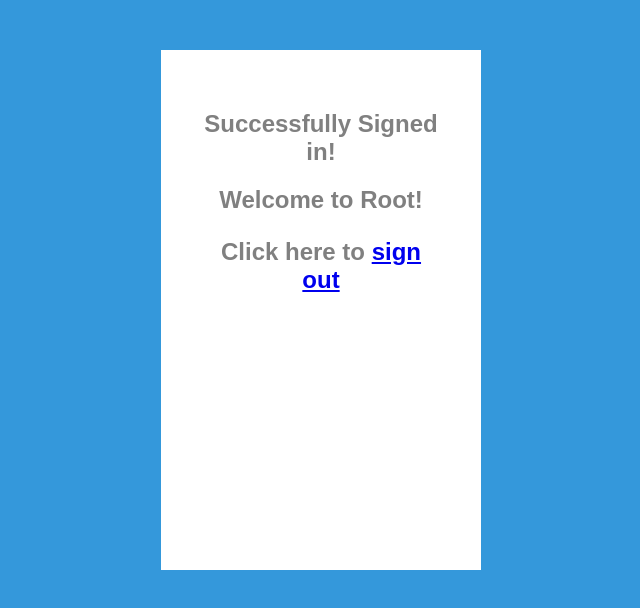
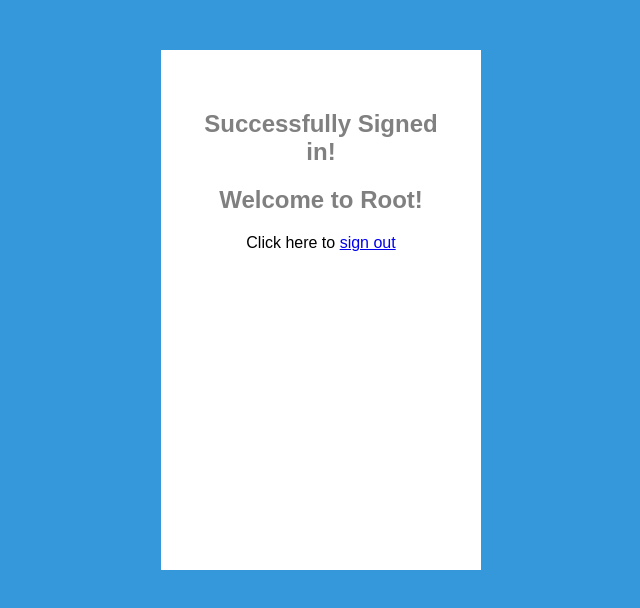
Before and after one commit to thensley0103/login, a plain HTML site: page confirmationpage.html in a window 1280 px wide. Shown: the whole page, without its empty margins (319-959 px from the left). Drawn offline with Linux system fonts and the light colour scheme.

Commit message:
Update confirmationpage.html

```diff
--- a/confirmationpage.html
+++ b/confirmationpage.html
@@ -51,7 +51,7 @@ color:gray;
 <div class ="login">
 <form>
 <h2>Successfully Signed in!</h2>
-<h2>Welcome to Root!<h2>
+<h2>Welcome to Root!</h2>
 
 <p>Click here to <a href="index.html">sign out</a></p>
 <br>
```
